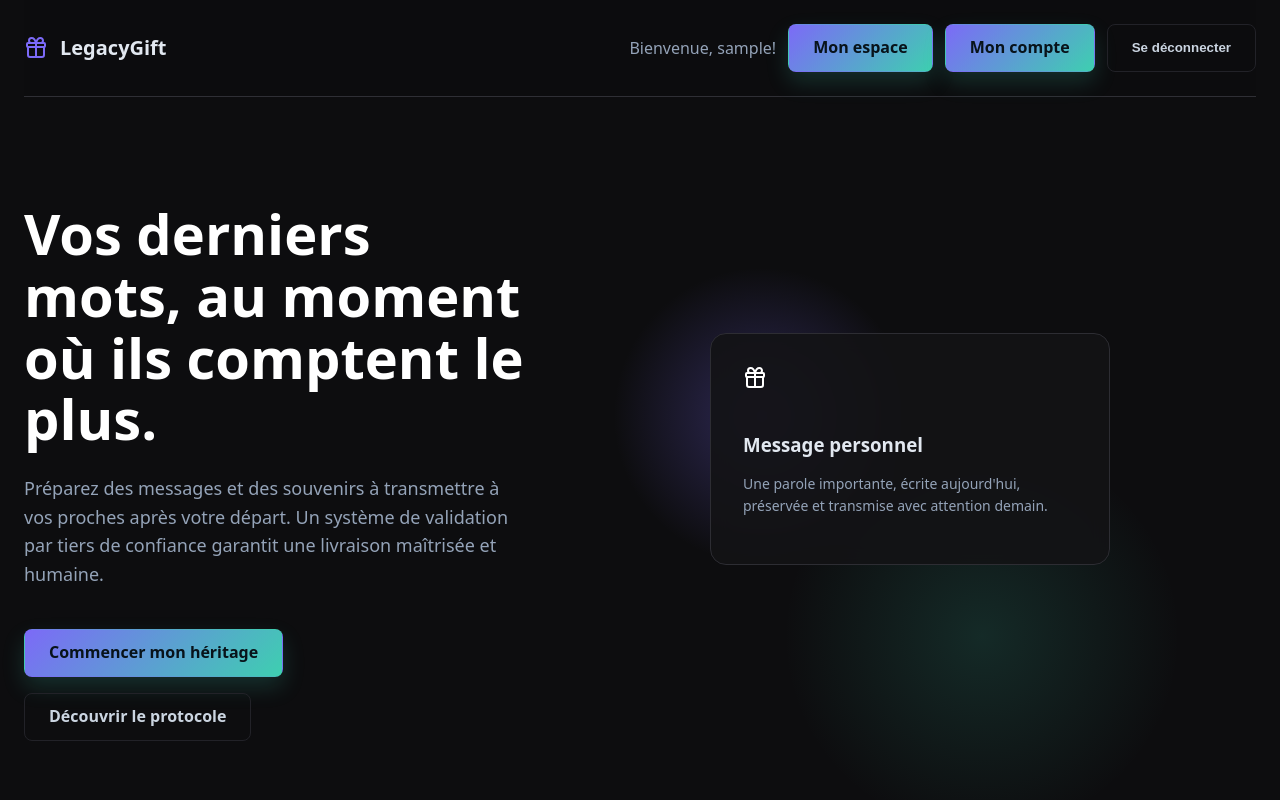
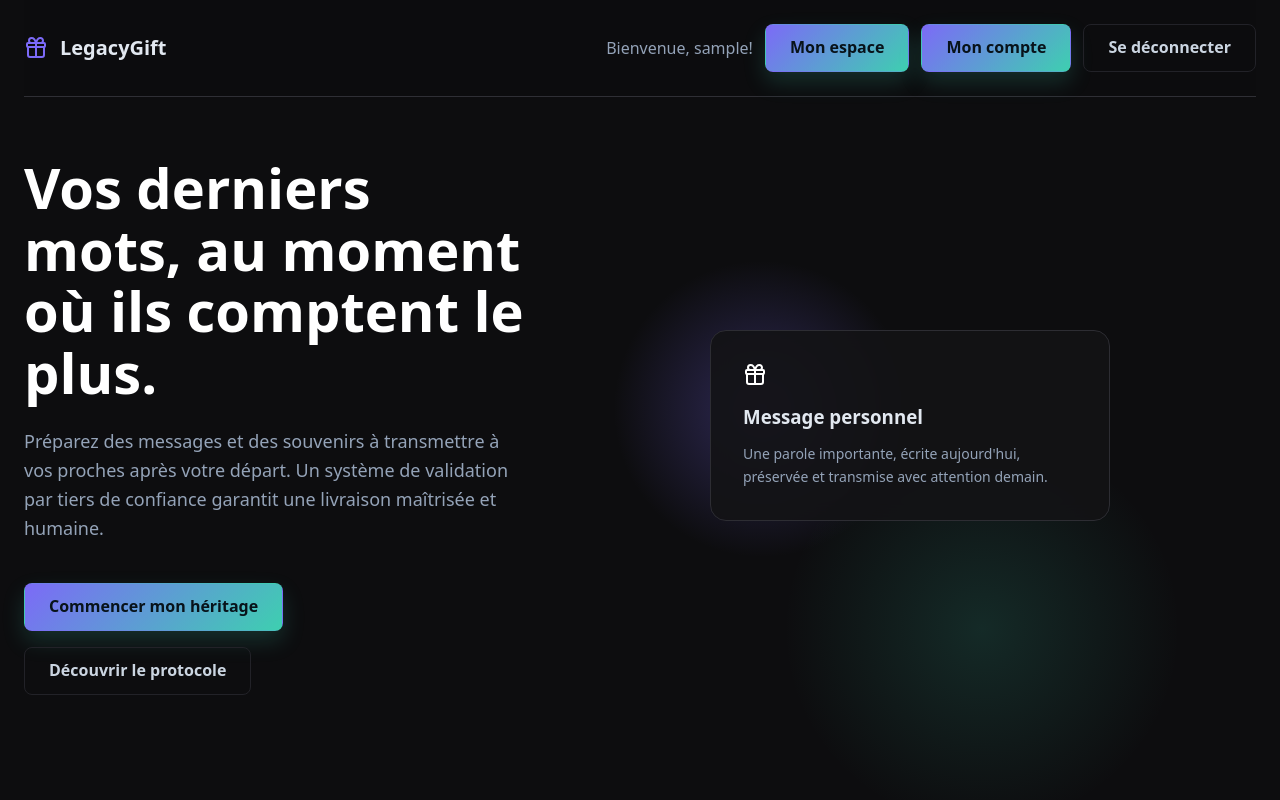
Before and after one commit to JeremDevX/Project-CDA, a React (Vite) app in the folder front/: page / in a window 1280 px wide. Shown: the top 800 px of the page. Built offline with nearby package versions, Linux system fonts and the light colour scheme; no server answers; sample sign-in values are in the browser's storage.

Commit message:
feat: add global CSS reset and harmonize existing styles

```diff
--- a/front/src/AccountPage.css
+++ b/front/src/AccountPage.css
@@ -29,7 +29,7 @@
   font-weight: 700;
   text-transform: uppercase;
   letter-spacing: 0.08em;
-  font-size: 0.78rem;
+  font-size: 0.75rem;
 }
 
 .account__subtitle {
--- a/front/src/LandingPage.css
+++ b/front/src/LandingPage.css
@@ -1,13 +1,7 @@
 body {
-  margin: 0;
-  padding: 0;
   font-family: inherit;
   background-color: var(--bg);
   color: var(--text-primary);
-}
-
-* {
-  box-sizing: border-box;
 }
 
 /* Hero Section */
@@ -35,7 +29,7 @@ body {
 }
 
 .hero__title {
-  font-size: clamp(2.4rem, 7vw, 3.5rem);
+  font-size: clamp(2.375rem, 7vw, 3.5rem);
   line-height: 1.1;
   font-weight: 700;
   margin-bottom: var(--space-xl);
@@ -212,7 +206,7 @@ body {
 }
 
 .final-cta__kicker {
-  font-size: 0.8rem;
+  font-size: 0.75rem;
   font-weight: 700;
   letter-spacing: 0.08em;
   text-transform: uppercase;
--- a/front/src/components/Button/Button.css
+++ b/front/src/components/Button/Button.css
@@ -13,7 +13,6 @@
   font-weight: 700;
   line-height: 1.2;
   text-align: center;
-  text-decoration: none;
   cursor: pointer;
   transition:
     transform var(--transition-fast),
--- a/front/src/components/Footer/Footer.css
+++ b/front/src/components/Footer/Footer.css
@@ -10,7 +10,6 @@
 }
 .footer__link {
   color: inherit;
-  text-decoration: none;
 }
 .footer__link:hover {
   color: var(--text-primary);
--- a/front/src/components/Header/Header.css
+++ b/front/src/components/Header/Header.css
@@ -18,7 +18,6 @@
   gap: var(--space-md);
   min-width: 0;
   color: inherit;
-  text-decoration: none;
 }
 .header__actions {
   display: flex;
--- a/front/src/components/InfoCard/InfoCard.css
+++ b/front/src/components/InfoCard/InfoCard.css
@@ -32,6 +32,6 @@
 
 .info-card__text {
   color: var(--text-secondary);
-  font-size: 0.95rem;
+  font-size: 1rem;
   line-height: 1.5;
 }
--- a/front/src/components/PricingSection/PricingSection.css
+++ b/front/src/components/PricingSection/PricingSection.css
@@ -134,9 +134,7 @@
 }
 
 .pricing__features {
-  list-style: none;
   margin: var(--space-xl) 0;
-  padding: 0;
   display: flex;
   flex-direction: column;
   gap: var(--space-sm);
--- a/front/src/index.css
+++ b/front/src/index.css
@@ -40,12 +40,6 @@
   --transition-fast: 0.2s ease;
 }
 
-*,
-*::before,
-*::after {
-  box-sizing: border-box;
-}
-
 html,
 body,
 #root {
--- a/front/src/main.tsx
+++ b/front/src/main.tsx
@@ -3,10 +3,11 @@ import { createRoot } from "react-dom/client";
 import { RouterProvider } from "react-router";
 
 import "./index.css";
+import "./reset.css";
 import { appRouter } from "./router";
 
-createRoot(document.getElementById('root')!).render(
+createRoot(document.getElementById("root")!).render(
   <StrictMode>
     <RouterProvider router={appRouter} />
   </StrictMode>,
-)
+);
--- /dev/null
+++ b/front/src/reset.css
@@ -0,0 +1,58 @@
+/* Reset CSS Minimaliste */
+
+* {
+  margin: 0;
+  padding: 0;
+  box-sizing: border-box;
+}
+
+html,
+body {
+  height: 100%;
+}
+
+body {
+  font-family:
+    -apple-system, BlinkMacSystemFont, "Segoe UI", Roboto, Oxygen, Ubuntu,
+    Cantarell, sans-serif;
+  line-height: 1.5;
+  color: #333;
+}
+
+img,
+picture,
+video,
+canvas,
+svg {
+  display: block;
+  max-width: 100%;
+}
+
+button,
+input,
+textarea,
+select {
+  font: inherit;
+  border: none;
+  background: none;
+  cursor: pointer;
+}
+
+a {
+  text-decoration: none;
+  color: inherit;
+}
+
+ul,
+ol {
+  list-style: none;
+}
+
+h1,
+h2,
+h3,
+h4,
+h5,
+h6 {
+  font-weight: bold;
+}
```
Also changed, not shown: 2 other files (tests, documents, lock files or other folders).
